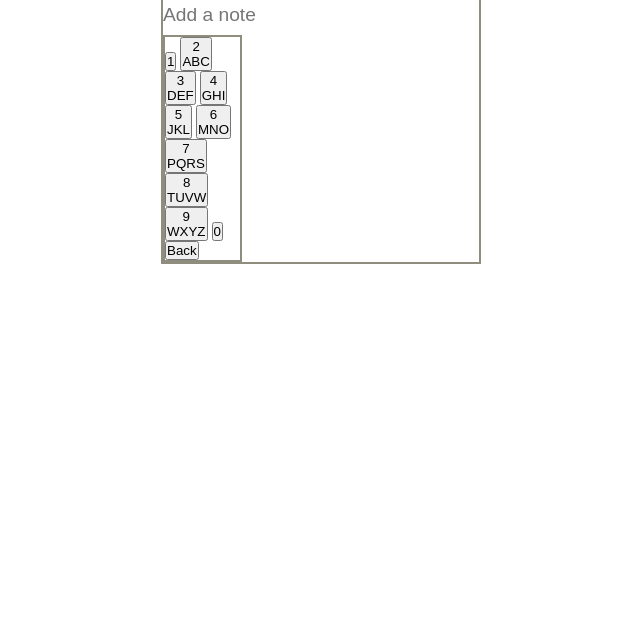
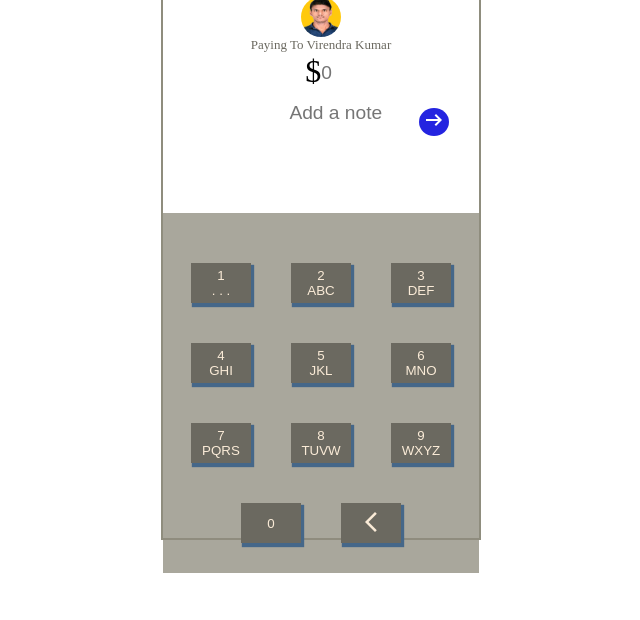
Before and after one commit to VirendrKumarYadav/geek_assign_js, a website: page gpay_ui/index.html in a window 1280 px wide. Shown: the part 180-800 px from the top of the page, without its empty margins (319-959 px from the left). Drawn offline with nearby package versions, Linux system fonts and the light colour scheme.

Commit message:
add all chenges

```diff
--- a/gpay_ui/index.html
+++ b/gpay_ui/index.html
@@ -12,8 +12,6 @@
 
 <body>
     <main>
-
-
         <nav>
             <div class="top-nevbar">
                 <div class="left">
@@ -46,19 +44,21 @@
                 <p>Paying To Virendra Kumar</p>
             </div>
             <div class="pay">
-                <label for="">$
-                </label>
+                <label for="">$ </label>
                 <input type="numeric" placeholder="0">
             </div>
 
-            <input type="text" placeholder="Add a note">
+            <input class="note" type="text" placeholder="Add a note">
         </header>
-
-        <main>
-            <span class="next"></span>
+        <div class="mainContainer">
+            <span class="next"><span class="material-symbols-outlined">
+                    arrow_right_alt
+                </span></span>
             <div class="buttons">
+                <div>
                     <button>
                         <p>1</p>
+                        <p>. . .</p>
                     </button>
                     <button>
                         <p>2</p>
@@ -68,6 +68,8 @@
                         <p>3</p>
                         <p>DEF</p>
                     </button>
+                </div>
+                <div>
                     <button>
                         <p>4</p>
                         <p>GHI</p>
@@ -80,6 +82,8 @@
                         <p>6</p>
                         <p>MNO</p>
                     </button>
+                </div>
+                <div>
                     <button>
                         <p>7</p>
                         <p>PQRS</p>
@@ -92,12 +96,19 @@
                         <p>9</p>
                         <p>WXYZ</p>
                     </button>
+                </div>
+
+                <div>
                     <button>
                         <p>0</p>
                     </button>
-                <button>Back</button>
+                    <button><span class="material-symbols-outlined">
+                        arrow_back_ios_new
+                        </span></button>
                 </div>
-        </main>
+
+            </div>
+        </div>
     </main>
 
 </body>
--- a/gpay_ui/style.css
+++ b/gpay_ui/style.css
@@ -12,7 +12,7 @@ body {
 }
 
 nav {
-    height: 100%;
+    height: 15%;
     width: 100%;
     display: flex;
     justify-content: space-between;
@@ -36,10 +36,13 @@ nav {
     justify-content: space-between;
     padding: 10px;
 }
-
+body{
+    height: 100vh;
+    width: 100vw;
+}
 main {
     border: 2px solid #8f8d7e;
-    height: 20%;
+    height: 80%;
     width: 25%;
 }
 
@@ -69,7 +72,7 @@ header input {
     height: 40px;
     font-size: larger;
     border: none;
-    width: 100%;
+    width: 50%;
     outline: none;
 }
 
@@ -88,12 +91,65 @@ input {
     text-align: start;
 }
 
-.pay {
-    /* height: 100%; */
-    /* width: 20%; */
+/* .pay {
     font-size: xx-large;
     display: flex;
     flex-direction: row;
-    text-align: center;
+    /* text-align: center; */
+/* align-items: center; */
+
+.pay {
+    display: flex;
+    margin-left: 45%;
+}
+
+.note {
+    margin-left: 30%;
+}
+
+.mainContainer {
+    display: flex;
+    flex-direction: column;
+    height: 50;
+    background-color: #8f8d7ec3;
+    margin-top: 80px;
+}
+
+.buttons {
+    margin-top: 50px;
+    height: 100%;
+    width: 100%;
+    display: flex;
+    /* flex-wrap: wrap; */
     align-items: center;
+    gap: 10px;
+    flex-direction: column;
 }
+
+button {
+    height: 40px;
+    width: 60px;
+    background-color: #6b6960;
+    color: antiquewhite;
+    border: none;
+    box-shadow: 2px 3px 1px 1px #456789;
+}
+
+.buttons div {
+    display: flex;
+    flex-direction: row;
+    gap: 40px;
+    margin-bottom: 30px;
+}
+
+.next {
+    position: absolute;
+    z-index: 6;
+    top: 36%;
+    right: 40%;
+    background-color: rgb(36, 36, 224);
+    color: white;
+    border-radius: 50%;
+    width: 30px;
+    text-align:center;
+}
```
Lines whose indentation alone changed are shown as unchanged.
